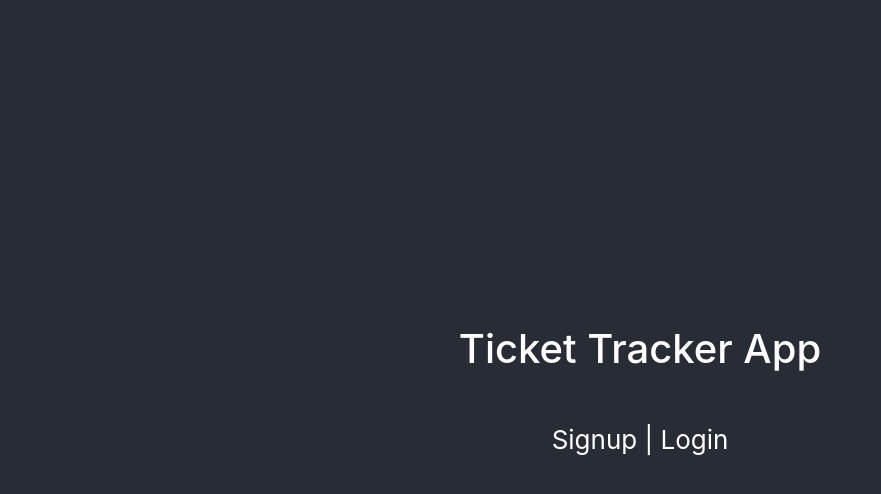
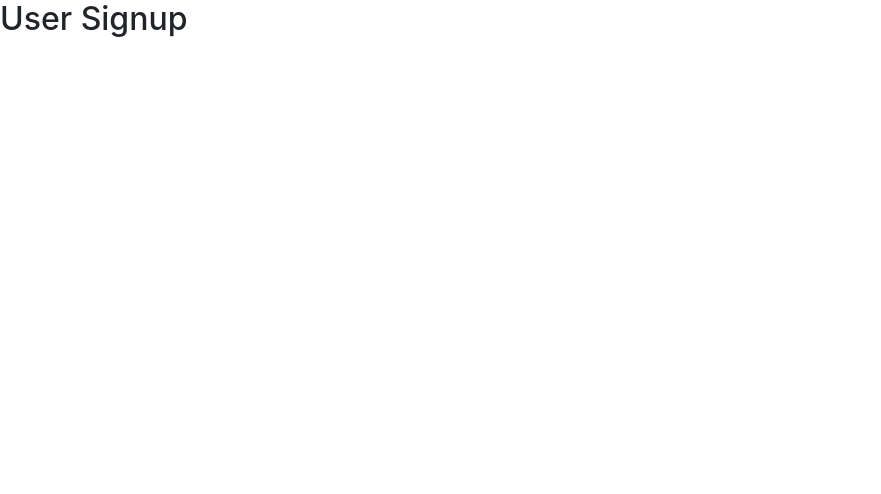
Before and after one commit to Lumexralph/ticket-tracker-app, a React (Create React App) app: page /auth/signup in a window 1280 px wide. Shown: the top 494 px of the page, without its empty margins (0-881 px from the left). Built offline with nearby package versions, Linux system fonts and the light colour scheme.

Commit message:
setup route for home and signup page

```diff
--- a/package.json
+++ b/package.json
@@ -10,10 +10,12 @@
     "@types/node": "^12.0.0",
     "@types/react": "^16.9.0",
     "@types/react-dom": "^16.9.0",
+    "@types/react-router-dom": "^5.1.3",
     "bootstrap": "^4.4.1",
     "react": "^16.13.0",
     "react-bootstrap": "^1.0.0-beta.17",
     "react-dom": "^16.13.0",
+    "react-router-dom": "^5.1.2",
     "react-scripts": "3.4.0",
     "typescript": "~3.7.2"
   },
--- a/src/App.tsx
+++ b/src/App.tsx
@@ -1,15 +1,22 @@
-import React, { Fragment } from 'react';
+import React from 'react';
+import {
+  BrowserRouter as Router,
+  Route,
+  Switch
+} from 'react-router-dom';
+
 import './App.css';
+import { Signup } from './pages/signup';
+import { Home } from './pages/home';
 
 function App() {
   return (
-    <Fragment>
-      <header className="App-header">
-        <h1>Ticket Tracker App</h1>
-        <br/>
-        <p>Signup | Login</p>
-      </header>
-    </Fragment>
+    <Router>
+      <Switch>
+        <Route exact path='/' component={Home}/>
+        <Route path='/auth/signup' component={Signup} />
+      </Switch>
+    </Router>
   );
 }
 
--- /dev/null
+++ b/src/pages/home.tsx
@@ -0,0 +1,16 @@
+import React from 'react';
+import { Link } from 'react-router-dom';
+
+
+export const Home: React.FC = () => {
+    return (
+        <header className="App-header">
+            <h1>Ticket Tracker App</h1>
+            <br />
+            <nav>
+                <Link to="/auth/signup">Signup</Link>|
+                <Link to="/auth/login">Login</Link>
+            </nav>
+        </header>
+    );
+}
--- /dev/null
+++ b/src/pages/signup.tsx
@@ -0,0 +1,7 @@
+import React from 'react';
+
+export const Signup: React.FC = () => {
+    return (
+        <h2>User Signup</h2>
+    );
+}
```
Also changed, not shown: 1 other file (tests, documents, lock files or other folders).
